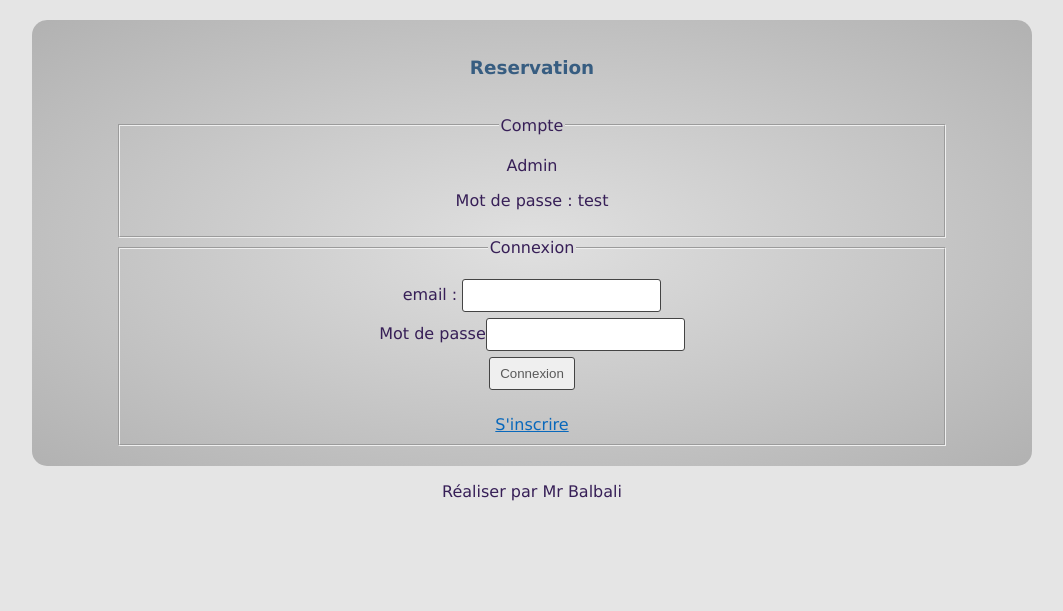
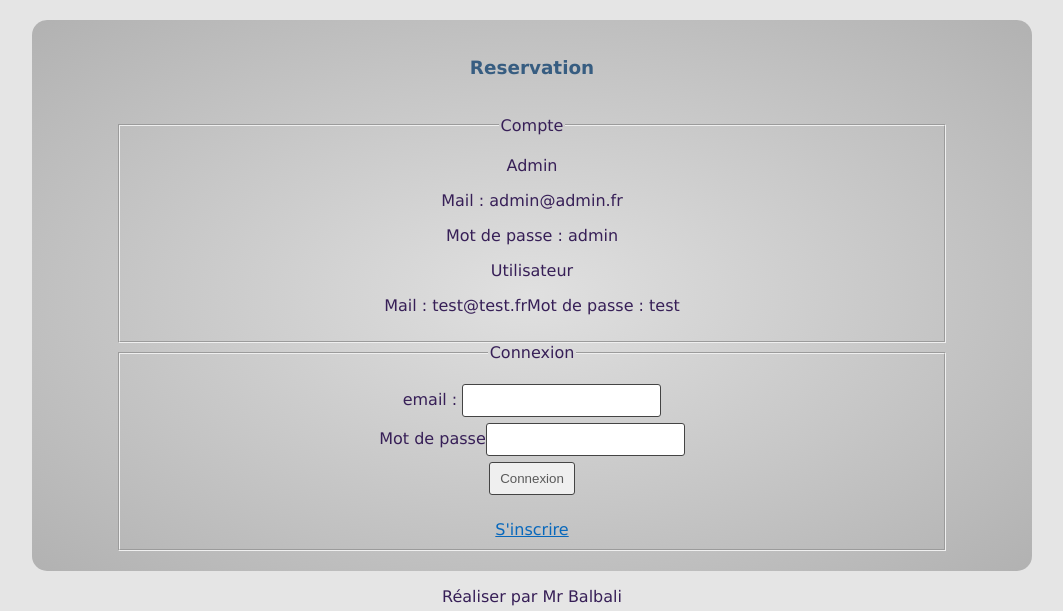
Before and after one commit to balbali/ppe_final2, a PHP site: page / in a window 1280 px wide. Shown: the part 233-844 px from the top of the page, without its empty margins (108-1171 px from the left). Before the commit the page ends 800 px from the top, so only its background shows below. Run offline with PHP 8.4, Linux system fonts and the light colour scheme.

Commit message:
j'ai enlevé 2 lignes de code

```diff
--- a/index.php
+++ b/index.php
@@ -23,7 +23,10 @@ if(isset($_POST['OK'])) {
 <fieldset><legend>Compte</legend>
     <p>Admin</p>
 
-
+    <p>Mail : admin@admin.fr</p>
+    <p>Mot de passe : admin</p>
+    <p>Utilisateur</p>
+    <p>Mail : test@test.fr</
     <p>Mot de passe : test</p>
 </fieldset>
 <fieldset><legend>Connexion</legend>
```
